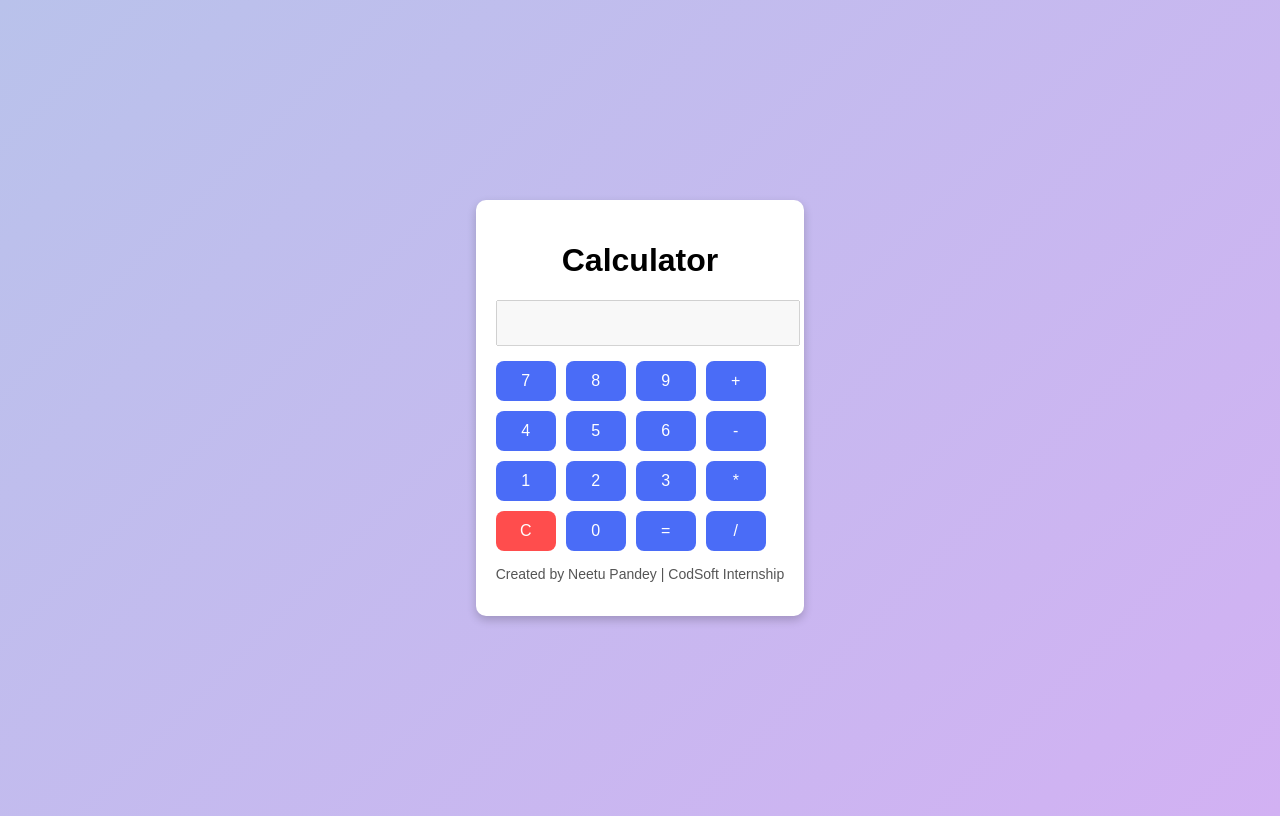
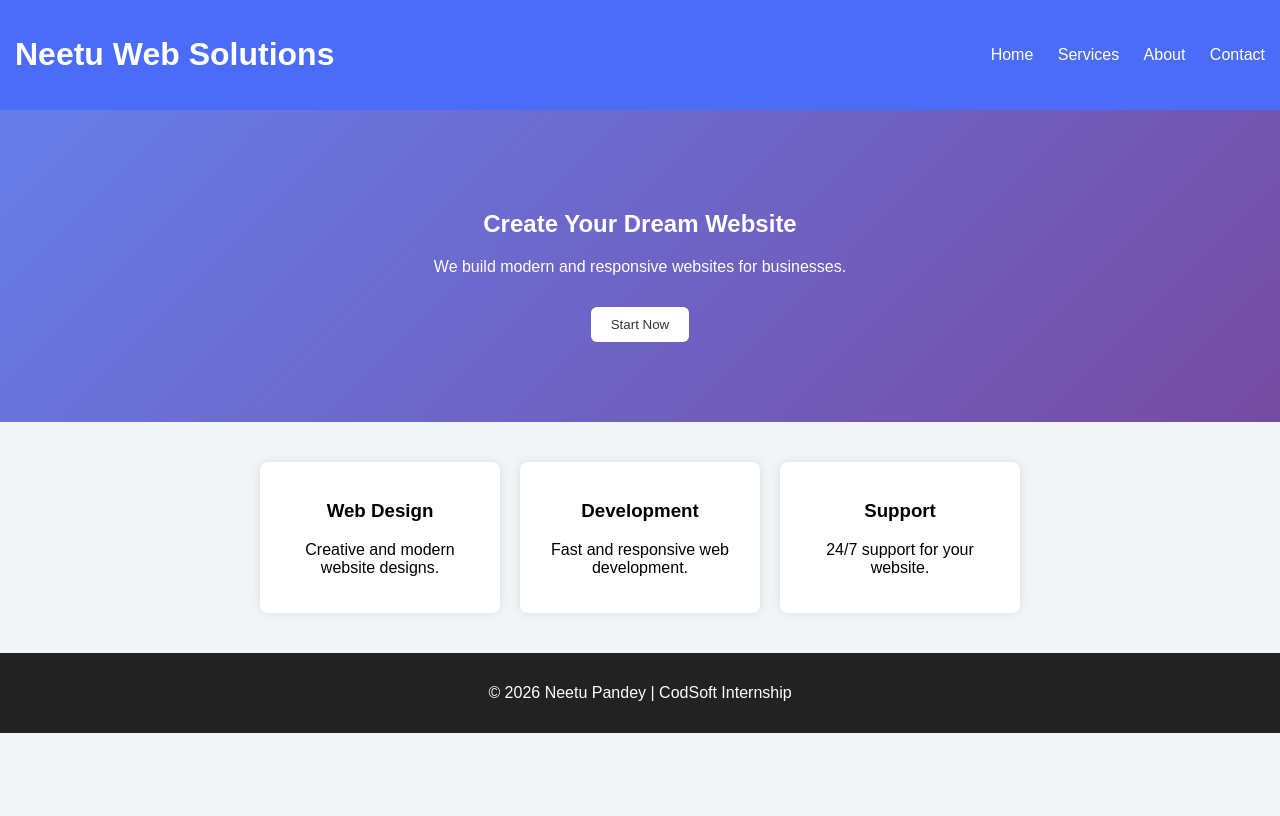
Before and after one commit to neetupandey443/CODSOFT, a plain HTML site: page index.html in a window 1280 px wide. Drawn offline with Linux system fonts and the light colour scheme.

Commit message:
Add files via upload

```diff
--- a/index.html
+++ b/index.html
@@ -1,46 +1,54 @@
 <!DOCTYPE html>
 <html>
 <head>
-    <title>Neetu Calculator</title>
+    <title>Neetu Web Solutions</title>
     <link rel="stylesheet" href="style.css">
 </head>
 
 <body>
 
-<div class="container">
+<header>
+    <h1>Neetu Web Solutions</h1>
 
-    <h1>Calculator</h1>
+    <nav>
+        <a href="#">Home</a>
+        <a href="#">Services</a>
+        <a href="#">About</a>
+        <a href="#">Contact</a>
+    </nav>
+</header>
 
-    <input type="text" id="display" disabled>
+<section class="hero">
 
-    <div class="buttons">
+    <h2>Create Your Dream Website</h2>
+    <p>We build modern and responsive websites for businesses.</p>
 
-        <button onclick="addValue('7')">7</button>
-        <button onclick="addValue('8')">8</button>
-        <button onclick="addValue('9')">9</button>
-        <button onclick="addValue('+')">+</button>
+    <button>Start Now</button>
 
-        <button onclick="addValue('4')">4</button>
-        <button onclick="addValue('5')">5</button>
-        <button onclick="addValue('6')">6</button>
-        <button onclick="addValue('-')">-</button>
+</section>
 
-        <button onclick="addValue('1')">1</button>
-        <button onclick="addValue('2')">2</button>
-        <button onclick="addValue('3')">3</button>
-        <button onclick="addValue('*')">*</button>
+<section class="services">
 
-        <button onclick="clearDisplay()">C</button>
-        <button onclick="addValue('0')">0</button>
-        <button onclick="calculate()">=</button>
-        <button onclick="addValue('/')">/</button>
+    <div class="card">
+        <h3>Web Design</h3>
+        <p>Creative and modern website designs.</p>
+    </div>
 
+    <div class="card">
+        <h3>Development</h3>
+        <p>Fast and responsive web development.</p>
     </div>
-    <p class="footer">Created by Neetu Pandey | CodSoft Internship</p>
 
-</div>
+    <div class="card">
+        <h3>Support</h3>
+        <p>24/7 support for your website.</p>
+    </div>
 
-<script src="script.js"></script>
+</section>
+
+<footer>
+<p>© 2026 Neetu Pandey | CodSoft Internship</p>
+</footer>
 
 </body>
 </html>
--- a/style.css
+++ b/style.css
@@ -1,80 +1,92 @@
 body{
-    font-family: Arial;
-    background: linear-gradient(135deg,#b9c2eb,#d2b1f3);
+    font-family: Arial, sans-serif;
+    margin:0;
+    background:#f2f4f8;
+}
+
+/*  ye mera header hai */
+
+header{
+    background:#4a6cf7;
+    color:white;
+    padding:15px;
+    display:flex;
+    justify-content:space-between;
+    align-items:center;
+}
+
+nav a{
+    color:white;
+    text-decoration:none;
+    margin-left:20px;
+    font-size:16px;
+}
+
+/* hero section hai */
+
+.hero{
+    text-align:center;
+    padding:80px 20px;
+    background:linear-gradient(135deg,#667eea,#764ba2);
+    color:white;
+}
+
+.hero button{
+    margin-top:15px;
+    padding:10px 20px;
+    border:none;
+    background:white;
+    color:#333;
+    border-radius:6px;
+    cursor:pointer;
+}
+
+/* services section  hai */
+
+.services{
     display:flex;
     justify-content:center;
-    align-items:center;
-    height:100vh;
+    gap:20px;
+    padding:40px;
 }
 
-.container{
+.card{
     background:white;
     padding:20px;
-    border-radius:10px;
-    box-shadow:0px 4px 10px rgba(0,0,0,0.2);
+    width:200px;
     text-align:center;
+    box-shadow:0 0 10px rgba(0,0,0,0.1);
+    border-radius:8px;
 }
 
-#display{
-    width:100%;
-    height:40px;
-    margin-bottom:15px;
-    font-size:18px;
-    text-align:right;
-    padding-right:10px;
-}
+/*  Last part footer */
 
-.buttons{
-    display:grid;
-    grid-template-columns:repeat(4,60px);
-    gap:10px;
-}
-
-button{
-    height:40px;
-    font-size:16px;
-    border:none;
-    background:#4a6cf7;
+footer{
+    text-align:center;
+    background:#222;
     color:white;
-    border-radius:8px;
-    cursor:pointer;
-    transition:0.3s;
-}
-
-button:hover{
-    background:#acb3d3;
-    transform:scale(1.05);
-}
-
-.footer{
-    margin-top:15px;
-    font-size:14px;
-    color:#555;
-}
-
-button:nth-child(13){
-    background:#ff4d4d;
-}
-
-@media (max-width:600px){
-
-.container{
-    width:90%;
     padding:15px;
 }
 
-.buttons{
-    grid-template-columns:repeat(4,1fr);
+/* ye website ko responsive karne ke liye */
+@media (max-width:768px){
+
+header{
+flex-direction:column;
+text-align:center;
 }
 
-button{
-    height:50px;
-    font-size:18px;
+nav{
+margin-top:10px;
 }
 
-#display{
-    height:50px;
-    font-size:20px;
+.services{
+flex-direction:column;
+align-items:center;
+}
+
+.card{
+width:80%;
 }
 
 }
```
